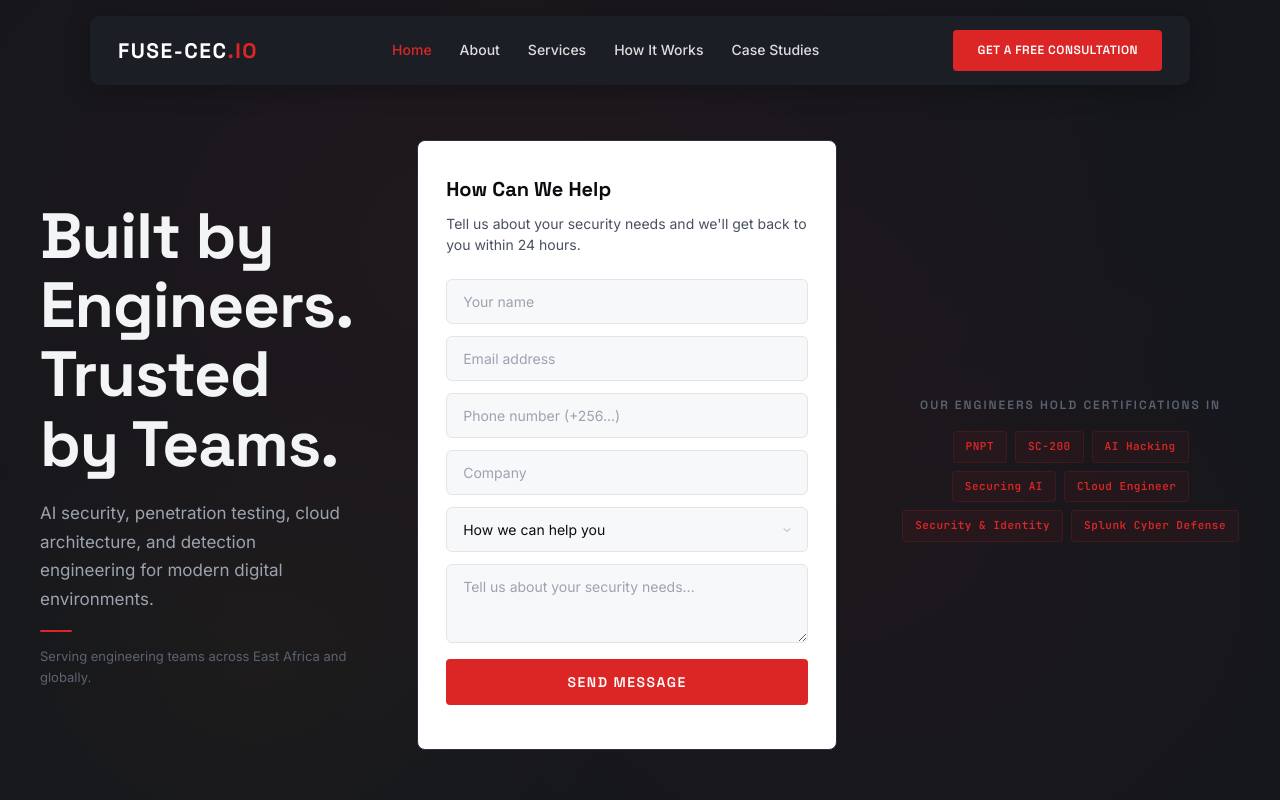
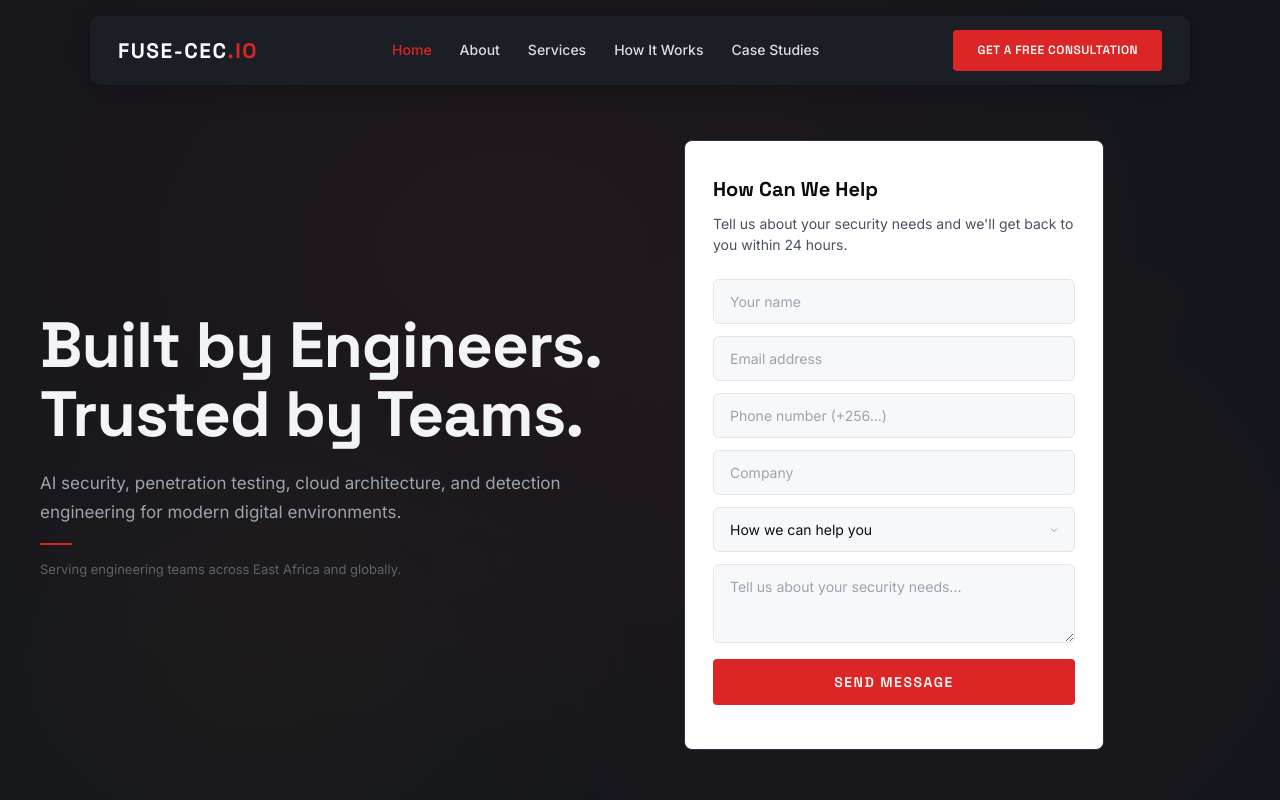
Before and after one commit to chromosems/cybersec-site, a website built with Vite: page cybersec-site/index.html in a window 1280 px wide. Shown: the top 800 px of the page. Built offline with nearby package versions, Linux system fonts and the light colour scheme.

Commit message:
remove: certifications bar

```diff
--- a/cybersec-site/src/main.ts
+++ b/cybersec-site/src/main.ts
@@ -61,18 +61,7 @@ app.innerHTML = `
         </form>
     </div>
   </div>
-  <div class="certs-bar">
-    <p class="certs-label">Our engineers hold certifications in</p>
-    <div class="certs-list">
-      <span class="cert-badge">PNPT</span>
-      <span class="cert-badge">SC-200</span>
-      <span class="cert-badge">AI Hacking</span>
-      <span class="cert-badge">Securing AI</span>
-      <span class="cert-badge">Cloud Engineer</span>
-      <span class="cert-badge">Security &amp; Identity</span>
-      <span class="cert-badge">Splunk Cyber Defense</span>
-    </div>
-  </div>
+
   </div>
 </section>
 
--- a/cybersec-site/src/style.css
+++ b/cybersec-site/src/style.css
@@ -1274,55 +1274,6 @@ footer {
   flex-shrink: 0;
 }
 
-/* Certifications bar */
-
-.certs-bar {
-  margin-top: 48px;
-  text-align: center;
-}
-
-.certs-label {
-  font-family: var(--heading);
-  font-size: 12px;
-  font-weight: 600;
-  letter-spacing: 2px;
-  text-transform: uppercase;
-  color: #5c6370;
-  margin-bottom: 16px;
-}
-
-.certs-list {
-  display: flex;
-  flex-wrap: wrap;
-  justify-content: center;
-  gap: 8px;
-}
-
-.cert-badge {
-  display: inline-block;
-  font-family: var(--mono);
-  font-size: 11px;
-  font-weight: 600;
-  letter-spacing: 0.5px;
-  color: var(--accent);
-  background: rgba(220, 38, 38, 0.06);
-  border: 1px solid rgba(220, 38, 38, 0.15);
-  padding: 6px 12px;
-  border-radius: 4px;
-  white-space: nowrap;
-}
-
-@media (max-width: 600px) {
-  .certs-list {
-    gap: 6px;
-  }
-
-  .cert-badge {
-    font-size: 10px;
-    padding: 5px 10px;
-  }
-}
-
 /* Retainer Model */
 
 #retainer {
```
